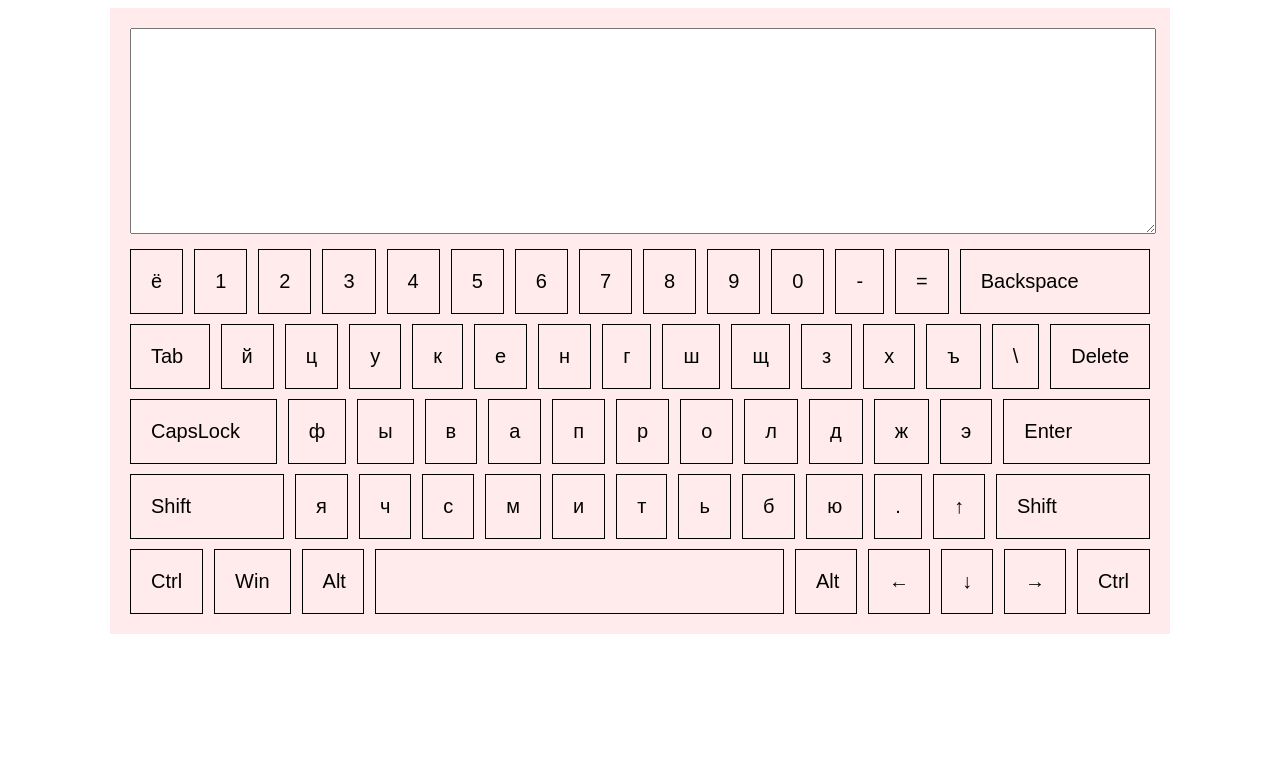
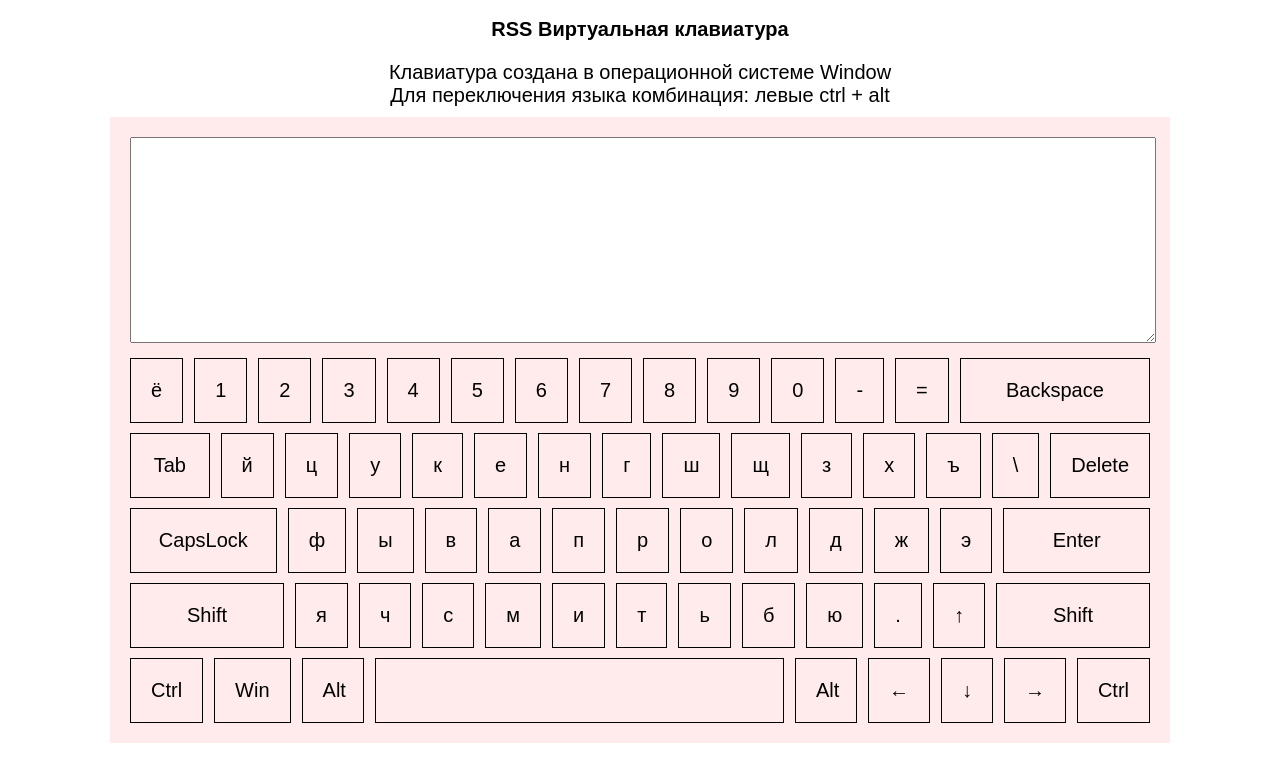
Before and after one commit to Natyes-ops/Virtual-Keyboard, a website built with webpack: page src/index.html in a window 1280 px wide. Built offline with nearby package versions, Linux system fonts and the light colour scheme.

Commit message:
feat: add title and descr

```diff
--- a/src/css/style.css
+++ b/src/css/style.css
@@ -30,7 +30,16 @@ textarea {
     border: 1px solid #000;
     transition: background .3s, border .3s, color .3s, border-radius .3s;
 }
-
+body {
+    text-align: center;
+}
+.title {
+    padding: 10px;
+    font-weight: 700;
+}
+.descr {
+    padding: 10px;
+}
 .key:hover{
     background: red;
     color: #fff;
--- a/src/js/script.js
+++ b/src/js/script.js
@@ -20,9 +20,11 @@ class Keys {
     }
 }
 */
+document.body.innerHTML += "<div class='title'>RSS Виртуальная клавиатура</div><div class='descr'>Клавиатура создана в операционной системе Window<br>Для переключения языка комбинация: левыe ctrl + alt</div>";
 container.classList.add("keyboard");
 container.append(text);
 document.body.append(container);
+
 
 for (let i = 1; i <= 5; i++) {
     let line = document.createElement("div");
```
